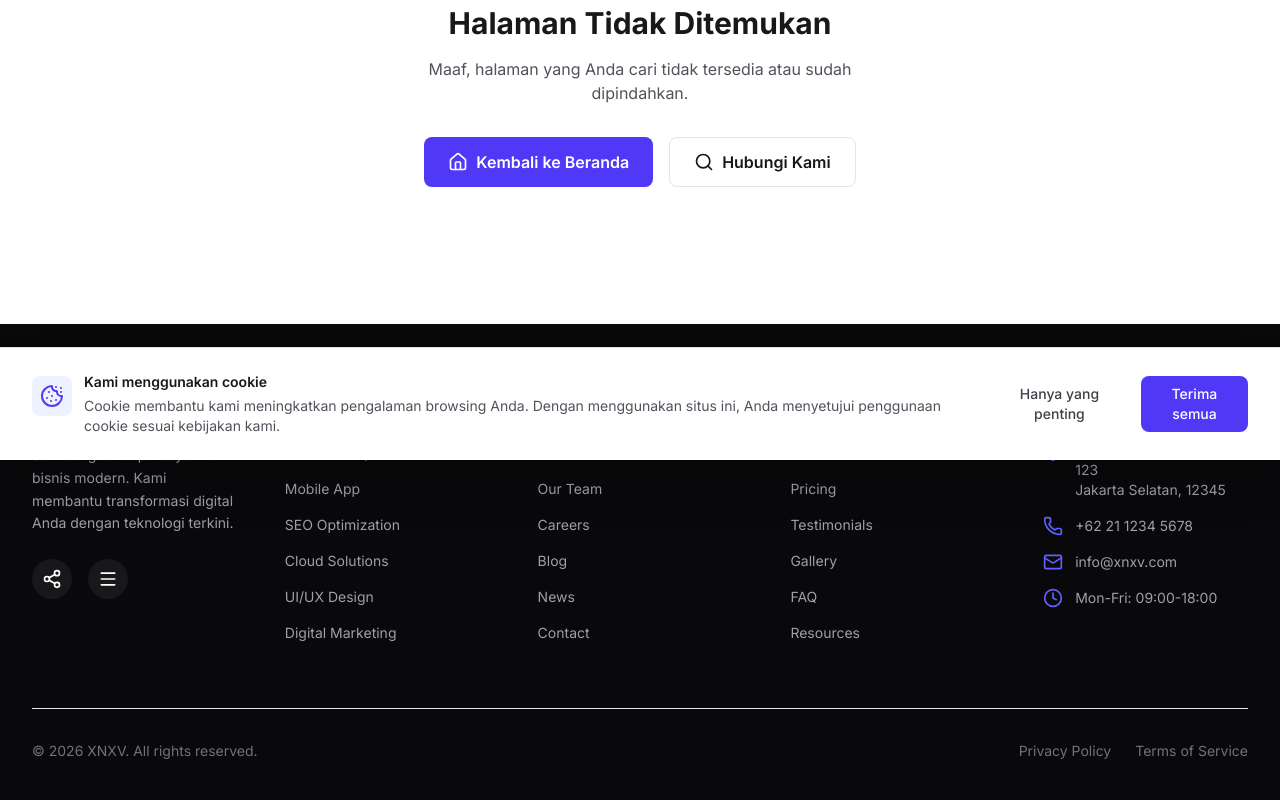
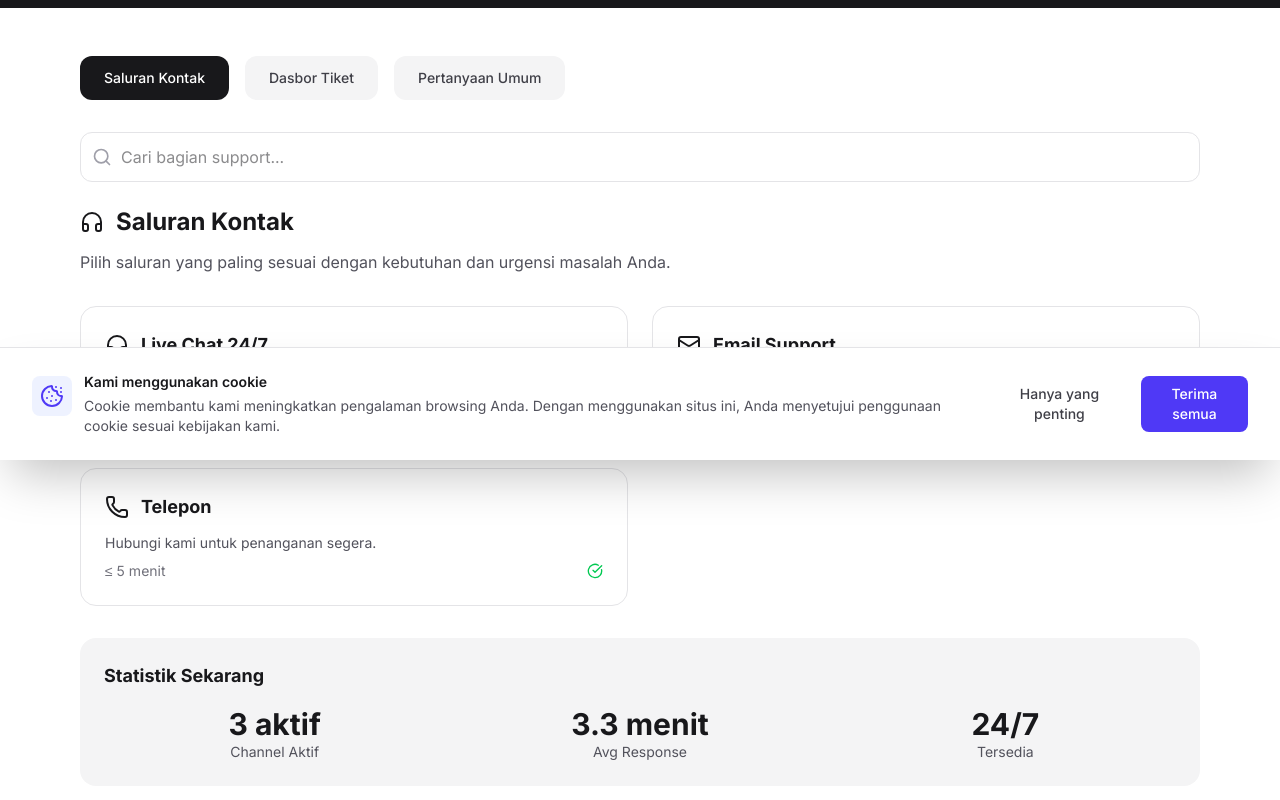
Before and after one commit to aryaapriawann-dev/XNXNV, a Next.js app: page /support in a window 1280 px wide. Before the commit this address had no page. Shown: the part 340-1140 px from the top of the page. Built offline with nearby package versions, Linux system fonts and the light colour scheme.

Commit message:
feat(support): add support hub page with contact channels and ticket dashboard

```diff
--- /dev/null
+++ b/src/app/support/page.tsx
@@ -0,0 +1,159 @@
+"use client";
+import { useMemo, useState } from "react";
+import Link from "next/link";
+import { Search, Headphones, Clock, ChevronRight, LifeBuoy, MessageSquare, Mail, Phone, CheckCircle } from "lucide-react";
+
+const SUPPORT_SECTIONS = [
+  {
+    id: "1",
+    title: "Saluran Kontak",
+    description: "Pilih saluran yang paling sesuai dengan kebutuhan dan urgensi masalah Anda.",
+    channels: [
+      { name: "Live Chat 24/7", desc: "Obrolan langsung dengan dukungan kami.", response: "≤ 2 menit", icon: Headphones },
+      { name: "Email Support", desc: "Kirim pertanyaan detail untuk investigasi.", response: "≤ 4 jam", icon: Mail },
+      { name: "Telepon", desc: "Hubungi kami untuk penanganan segera.", response: "≤ 5 menit", icon: Phone },
+    ],
+    stats: { channels: "3 aktif", avgResponse: "3.3 menit", availability: "24/7" },
+  },
+  {
+    id: "2",
+    title: "Dasbor Tiket",
+    description: "Pantau status ticket support Anda dan kirim update informasi secara real-time.",
+    channels: [
+      { name: "Buat Tiket Baru", desc: "Untuk masalah yang memerlukan investigasi mendalam.", response: "≤ 2 jam", icon: Clock },
+      { name: "Lihat Status Tiket", desc: "Pantau progress dan update resolusi ticket Anda.", response: "Real-time", icon: LifeBuoy },
+      { name: "Tiket Prioritas", desc: "Untuk masalah kritis dengan penanganan cepat.", response: "≤ 30 menit", icon: CheckCircle },
+    ],
+    stats: { openTickets: "12", resolvedToday: "47", satisfaction: "96%" },
+  },
+  {
+    id: "3",
+    title: "Pertanyaan Umum",
+    description: "Temukan jawaban atas pertanyaan umum yang sering diajukan oleh pengguna kami.",
+    channels: [
+      { name: "FAQ Dasar", desc: "Pertanyaan umum tentang layanan kami.", response: "Langsung", icon: LifeBuoy },
+      { name: "Troubleshooting", desc: "Solusi untuk masalah umum yang Anda hadapi.", response: "Langsung", icon: LifeBuoy },
+      { name: "Keamanan & Privasi", desc: "Informasi tentang kebijakan dan praktik kami.", response: "Langsung", icon: CheckCircle },
+    ],
+    stats: { articles: "24", helpfulRate: "94%", updatedAt: "2 hari lalu" },
+  },
+];
+
+export default function SupportPage() {
+  const [q, setQ] = useState("");
+  const [selectedSection, setSelectedSection] = useState(0);
+
+  const filteredChannels = useMemo(() => {
+    const section = SUPPORT_SECTIONS[selectedSection];
+    const query = q.toLowerCase();
+    if (!query) return section.channels;
+    return section.channels.filter((ch) =>
+      ch.name.toLowerCase().includes(query) ||
+      ch.desc.toLowerCase().includes(query)
+    );
+  }, [q, selectedSection]);
+
+  return (
+    <div className="flex flex-col min-h-screen">
+      <section className="py-20 bg-zinc-900 text-white text-center">
+        <div className="max-w-4xl mx-auto px-4">
+          <p className="text-sm uppercase tracking-widest text-zinc-400 mb-3">Support</p>
+          <h1 className="text-4xl sm:text-5xl font-bold mb-4">Pusat Support</h1>
+          <p className="text-lg text-zinc-300">Temukan solusi, hubungi kami, dan pantau status masalah Anda.</p>
+        </div>
+      </section>
+
+      <section className="py-12 bg-white dark:bg-slate-950">
+        <div className="max-w-6xl mx-auto px-4">
+          <div className="flex flex-col sm:flex-row gap-4 mb-8">
+            {SUPPORT_SECTIONS.map((section, idx) => (
+              <button
+                key={section.id}
+                onClick={() => setSelectedSection(idx)}
+                className={`px-6 py-3 rounded-xl text-sm font-medium transition-colors ${
+                  selectedSection === idx
+                    ? "bg-zinc-900 text-white dark:bg-white dark:text-zinc-900"
+                    : "bg-zinc-100 text-zinc-700 dark:bg-slate-800 dark:text-zinc-300"
+                }`}
+              >
+                {section.title}
+              </button>
+            ))}
+          </div>
+
+          <div className="relative mb-6">
+            <Search className="absolute left-3 top-1/2 -translate-y-1/2 h-5 w-5 text-zinc-400" />
+            <input
+              value={q}
+              onChange={(e) => setQ(e.target.value)}
+              placeholder="Cari bagian support..."
+              className="w-full pl-10 pr-4 py-3 rounded-xl border border-zinc-200 dark:border-slate-700 bg-white dark:bg-slate-900 text-zinc-900 dark:text-white"
+            />
+          </div>
+
+          <div className="mb-8">
+            <div className="flex items-center gap-3 mb-3">
+              <Headphones className="h-6 w-6 text-zinc-900 dark:text-white" />
+              <h2 className="text-2xl font-bold text-zinc-900 dark:text-white">
+                {SUPPORT_SECTIONS[selectedSection].title}
+              </h2>
+            </div>
+            <p className="text-zinc-600 dark:text-zinc-400">
+              {SUPPORT_SECTIONS[selectedSection].description}
+            </p>
+          </div>
+
+          <div className="grid grid-cols-1 md:grid-cols-2 gap-6">
+            {filteredChannels.map((channel) => (
+              <div
+                key={channel.name}
+                className="p-6 rounded-2xl border border-zinc-200 dark:border-slate-800 bg-white dark:bg-slate-900 hover:shadow-md transition-shadow"
+              >
+                <div className="flex items-center gap-3 mb-3">
+                  <channel.icon className="h-6 w-6 text-zinc-900 dark:text-white" />
+                  <h3 className="text-lg font-bold text-zinc-900 dark:text-white">{channel.name}</h3>
+                </div>
+                <p className="text-sm text-zinc-600 dark:text-zinc-400 mb-2">{channel.desc}</p>
+                <div className="flex items-center justify-between text-sm">
+                  <span className="text-zinc-500 dark:text-zinc-400">{channel.response}</span>
+                  <CheckCircle className="h-4 w-4 text-green-500" />
+                </div>
+              </div>
+            ))}
+          </div>
+
+          {filteredChannels.length === 0 && (
+            <p className="text-center text-zinc-500 py-12">Tidak ada channel yang ditemukan.</p>
+          )}
+
+          <div className="mt-8 p-6 rounded-2xl bg-zinc-100 dark:bg-slate-800">
+            <h3 className="text-lg font-bold text-zinc-900 dark:text-white mb-4">Statistik Sekarang</h3>
+            <div className="grid grid-cols-2 md:grid-cols-3 gap-6 text-center">
+              <div>
+                <p className="text-3xl font-bold text-zinc-900 dark:text-white">{SUPPORT_SECTIONS[selectedSection].stats.channels}</p>
+                <p className="text-sm text-zinc-600 dark:text-zinc-400">Channel Aktif</p>
+              </div>
+              <div>
+                <p className="text-3xl font-bold text-zinc-900 dark:text-white">{SUPPORT_SECTIONS[selectedSection].stats.avgResponse}</p>
+                <p className="text-sm text-zinc-600 dark:text-zinc-400">Avg Response</p>
+              </div>
+              <div>
+                <p className="text-3xl font-bold text-zinc-900 dark:text-white">{SUPPORT_SECTIONS[selectedSection].stats.availability}</p>
+                <p className="text-sm text-zinc-600 dark:text-zinc-400">Tersedia</p>
+              </div>
+            </div>
+          </div>
+
+          <div className="flex justify-center mt-12">
+            <Link
+              href="/support/lines"
+              className="inline-flex items-center gap-2 px-6 py-3 bg-zinc-900 text-white rounded-full font-semibold hover:bg-zinc-700 transition-colors"
+            >
+              Lihat Semua Saluran <ChevronRight className="h-5 w-5" />
+            </Link>
+          </div>
+        </div>
+      </section>
+    </div>
+  );
+}
```
